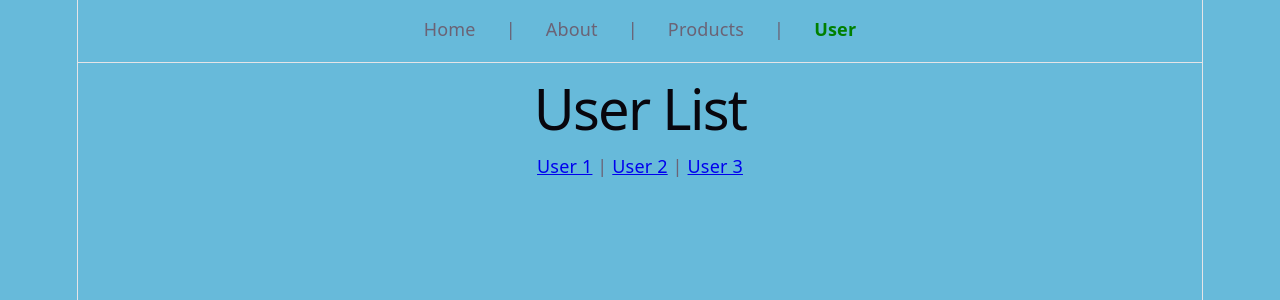
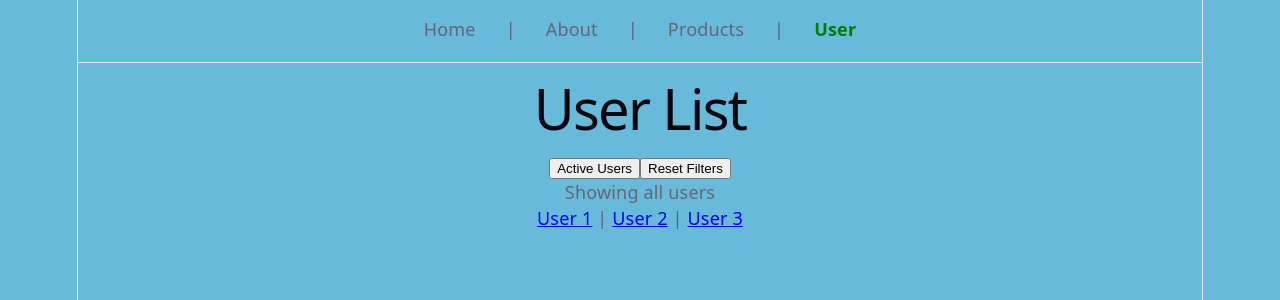
Before and after one commit to krishnavijayan34-coder/React, a React (Vite) app: page /user in a window 1280 px wide. Shown: the top 300 px of the page. Built offline with nearby package versions, Linux system fonts and the light colour scheme.

Commit message:
Search Params

```diff
--- a/Routercomponents/User.jsx
+++ b/Routercomponents/User.jsx
@@ -1,8 +1,29 @@
-import { Link,Outlet } from "react-router-dom";
-function User(){
-    return (
+import { Link, Outlet, useSearchParams } from "react-router-dom";
+
+function User() {
+  const [searchParams, setSearchParams] = useSearchParams();
+
+  const filter = searchParams.get("filter");
+
+  const handleActiveUsers = () => {
+    setSearchParams({ filter: "active" });
+  };
+
+  const handleReset = () => {
+    setSearchParams({});
+  };
+
+  return (
     <div>
-    <h1>User List</h1>
+      <h1>User List</h1>
+
+      {/* Buttons */}
+      <button onClick={handleActiveUsers}>Active Users</button>
+      <button onClick={handleReset}>Reset Filters</button>
+
+      {/* Message based on filter */}
+      {!filter && <p>Showing all users</p>}
+      {filter === "active" && <p>Showing active users</p>}
 
       <Link to="1">User 1</Link>{" | "}
       <Link to="2">User 2</Link>{" | "}
@@ -12,4 +33,5 @@ function User(){
     </div>
   );
 }
+
 export default User;
```
